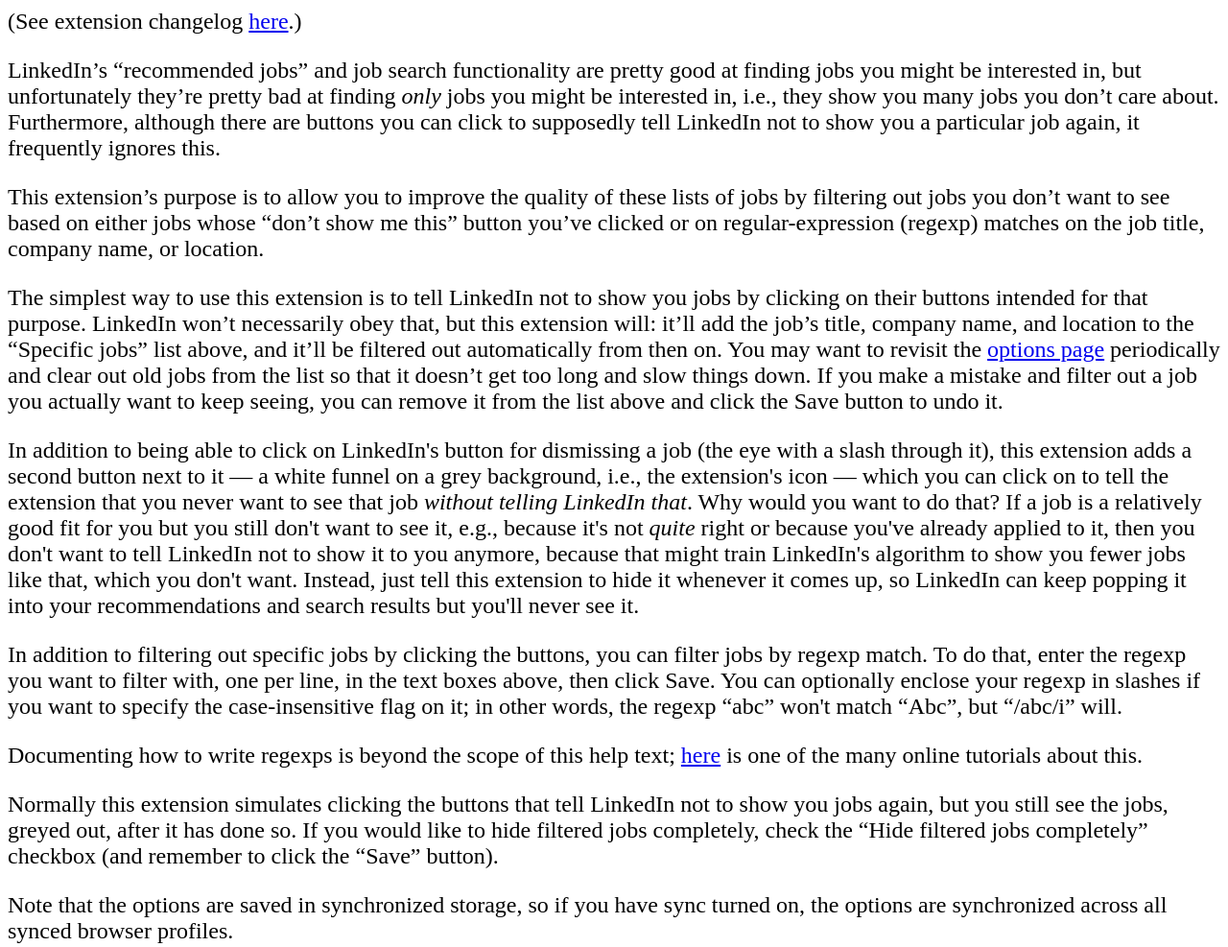
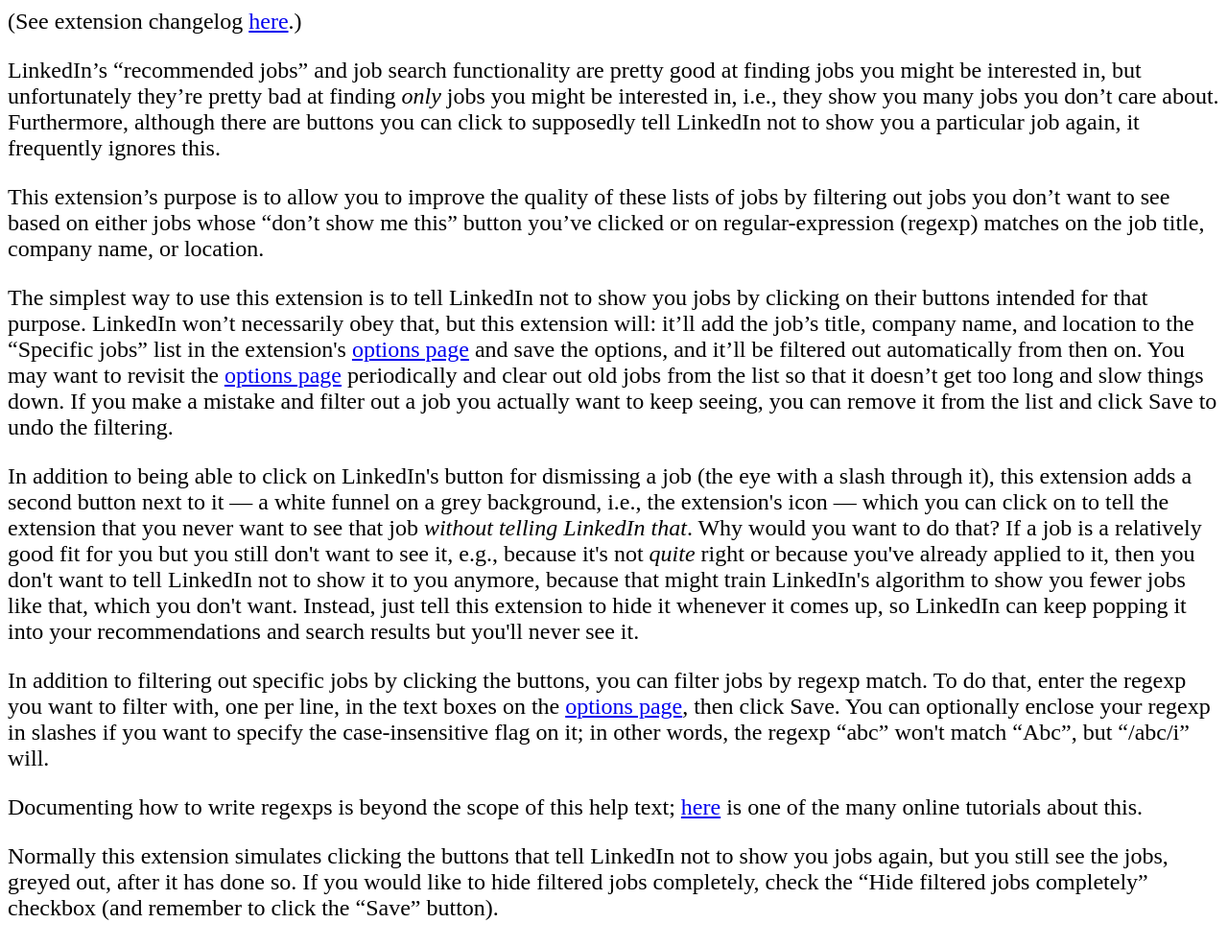
Before and after one commit to jikamens/jobs-filterer-for-linkedin, a browser extension: page help.html in a window 1280 px wide. Shown: the part 93-1080 px from the top of the page at 96% size. Drawn offline with Linux system fonts and the light colour scheme.

Commit message:
Fix references to "above" in help to link to options page.

```diff
--- a/help.html
+++ b/help.html
@@ -42,14 +42,15 @@
       to show you jobs by clicking on their buttons intended for that
       purpose. LinkedIn won&rsquo;t necessarily obey that, but this
       extension will: it&rsquo;ll add the job&rsquo;s title, company
-      name, and location to the &ldquo;Specific jobs&rdquo; list
-      above, and it&rsquo;ll be filtered out automatically from then
-      on. You may want to revisit the <a href="options.html">options
-      page</a> periodically and clear out old jobs from the list so
-      that it doesn&rsquo;t get too long and slow things down. If you
-      make a mistake and filter out a job you actually want to keep
-      seeing, you can remove it from the list above and click the Save
-      button to undo it.</p>
+      name, and location to the &ldquo;Specific jobs&rdquo; list in
+      the extension's <a href="options.html">options page</a> and save
+      the options, and it&rsquo;ll be filtered out automatically from
+      then on. You may want to revisit the
+      <a href="options.html">options page</a> periodically and
+      clear out old jobs from the list so that it doesn&rsquo;t get
+      too long and slow things down. If you make a mistake and filter
+      out a job you actually want to keep seeing, you can remove it
+      from the list and click Save to undo the filtering.</p>
 
     <p>In addition to being able to click on LinkedIn's button for
       dismissing a job (the eye with a slash through it), this
@@ -68,12 +69,12 @@
       but you'll never see it.</p>
 
     <p>In addition to filtering out specific jobs by clicking the
-      buttons, you can filter jobs by regexp match. To do
-      that, enter the regexp you want to filter with, one
-      per line, in the text boxes above, then click Save. You can
-      optionally enclose your regexp in slashes if you want to
-      specify the case-insensitive flag on it; in other words, the
-      regexp &ldquo;abc&rdquo; won't match &ldquo;Abc&rdquo;, but
+      buttons, you can filter jobs by regexp match. To do that, enter
+      the regexp you want to filter with, one per line, in the text
+      boxes on the <a href="options.html">options page</a>, then click
+      Save. You can optionally enclose your regexp in slashes if you
+      want to specify the case-insensitive flag on it; in other words,
+      the regexp &ldquo;abc&rdquo; won't match &ldquo;Abc&rdquo;, but
       &ldquo;/abc/i&rdquo; will.</p>
 
     <p>Documenting how to write regexps is beyond the
```
Also changed, not shown: changes.html (+3 -0 lines).
